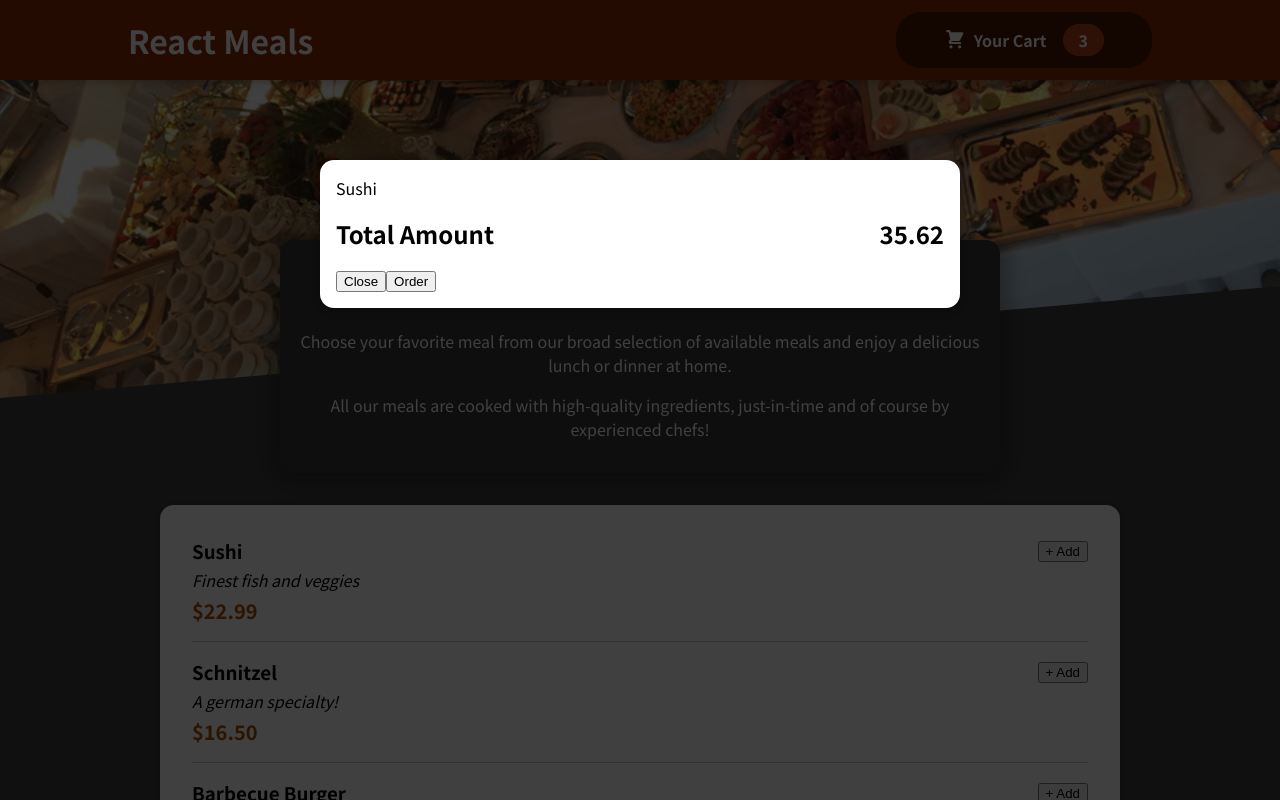
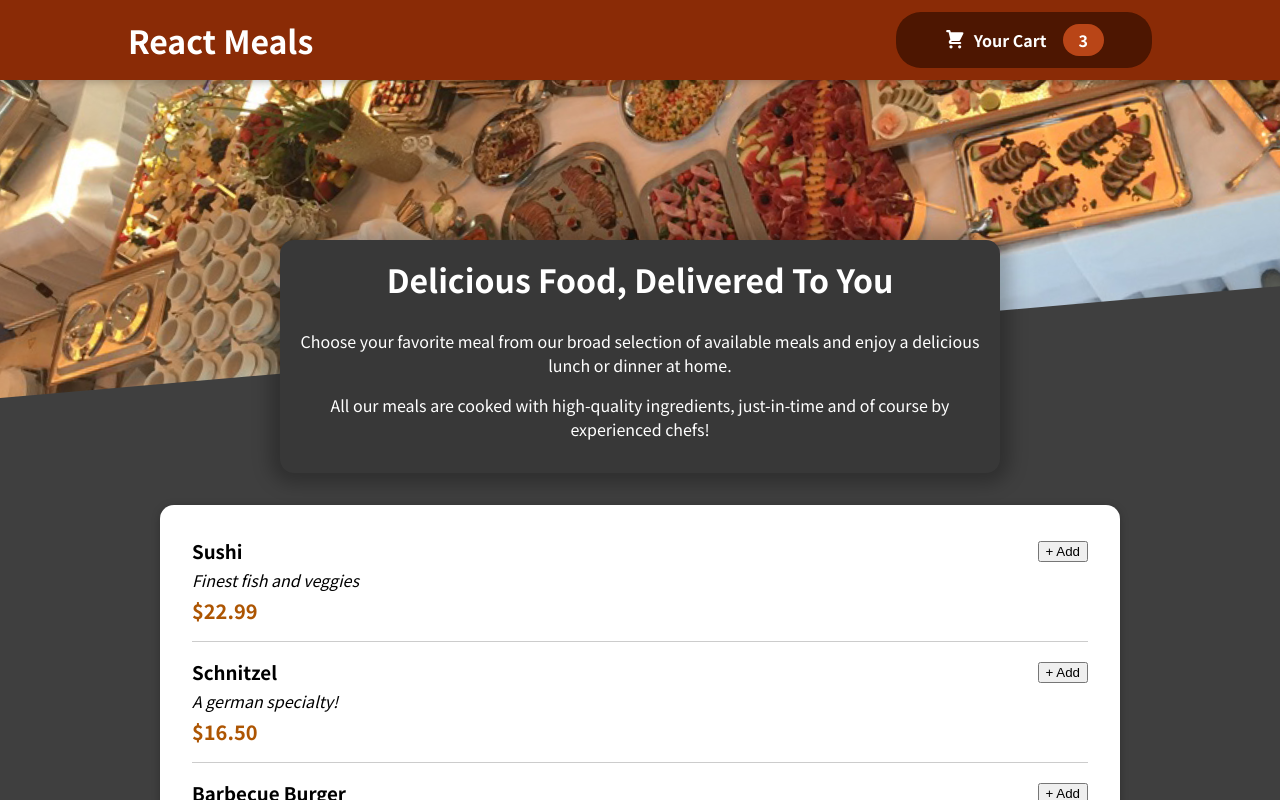
Before and after one commit to sophsac/food-order-app, a React (Create React App) app: page / in a window 1280 px wide. Shown: the top 800 px of the page. Built offline with nearby package versions, Linux system fonts and the light colour scheme.

Commit message:
managing cart & modal state to open and close cart pop up

```diff
--- a/src/App.js
+++ b/src/App.js
@@ -1,13 +1,27 @@
-import { Fragment } from "react";
+import { Fragment, useState } from "react";
 import Header from "./components/Layout/Header";
 import Meals from "./components/Meals/Meals";
 import Cart from "./components/Cart/Cart";
 
 function App() {
+
+  // destructuring to get the 2 elements that's given from calling useState
+  const [cartIsShown, setCartIsShown] = useState(false);
+
+  // called to show cart, whenever the cart is clicked
+  const showCartHandler = () => {
+    setCartIsShown(true);
+  };
+
+  const hideCartHandler = () => {
+    setCartIsShown(false);
+  };
+
   return (
     <Fragment>
-      <Cart />
-      <Header />
+      {cartIsShown && <Cart onClose={hideCartHandler} />}
+      {/* point to showCartHandler so it can be executed from inside the Header */}
+      <Header onShowCart={showCartHandler} />
       <main>
         <Meals />
       </main>
--- a/src/components/Cart/Cart.js
+++ b/src/components/Cart/Cart.js
@@ -4,7 +4,7 @@
 const Cart = (props) => {
   // map all cartItems to JSX element
   const cartItems = (
-    <ul className={classes['cart-items']}>
+    <ul className={classes["cart-items"]}>
       {[{ id: "c1", name: "Sushi", amount: 2, price: 12.99 }].map((item) => (
         <li>{item.name}</li>
       ))}
@@ -12,14 +12,16 @@
   );
 
   return (
-    <Modal>
+    <Modal onClose={props.onClose}>
       {cartItems}
       <div className={classes.total}>
         <span>Total Amount</span>
         <span>35.62</span>
       </div>
       <div className={classes.action}>
-        <button className={classes['button--alt']}>Close</button>
+        <button className={classes["button--alt"]} onClick={props.onClose}>
+          Close
+        </button>
         <button className={classes.button}>Order</button>
       </div>
     </Modal>
--- a/src/components/Layout/Header.js
+++ b/src/components/Layout/Header.js
@@ -9,7 +9,8 @@
         <Fragment>
             <header className={classes.header}>
                 <h1>React Meals</h1>
-                <HeaderCartButton />
+                {/* point to function onShowCart */}
+                <HeaderCartButton onClick={props.onShowCart}/>
             </header>
             <div className={classes['main-image']}>
                 <img src={mealsImage} alt='a table full of food' />
--- a/src/components/Layout/HeaderCartButton.js
+++ b/src/components/Layout/HeaderCartButton.js
@@ -5,7 +5,7 @@
 
 const HeaderCartButton = props => {
     return (
-        <button className={classes.button}>
+        <button className={classes.button} onClick={props.onClick}>
             {/* will wrap icon */}
             <span className={classes.icon}>
                 <CartIcon />
@@ -20,3 +20,11 @@
 };
 
 export default HeaderCartButton;
+
+// so the function received on onClick in headerCartButton is forwarded to
+// the onClick prop on the button
+
+// chain of props
+// props.onClick in HeaderCartButton.js
+// > props.onShow in Header.js
+// > showCartHandler function in App.js
--- a/src/components/UI/Modal.js
+++ b/src/components/UI/Modal.js
@@ -4,7 +4,7 @@
 import classes from "./Modal.module.css";
 
 const Backdrop = (props) => {
-  return <div className={classes.backdrop}></div>;
+  return <div className={classes.backdrop} onClick={props.onClose} />;
 };
 
 const ModalOverlay = (props) => {
@@ -20,7 +20,7 @@
 const Modal = (props) => {
   return (
     <Fragment>
-      {createPortal(<Backdrop />, portalElement)}
+      {createPortal(<Backdrop onClose={props.onClose} />, portalElement)}
       {createPortal(
         <ModalOverlay>{props.children}</ModalOverlay>,
         portalElement
```
